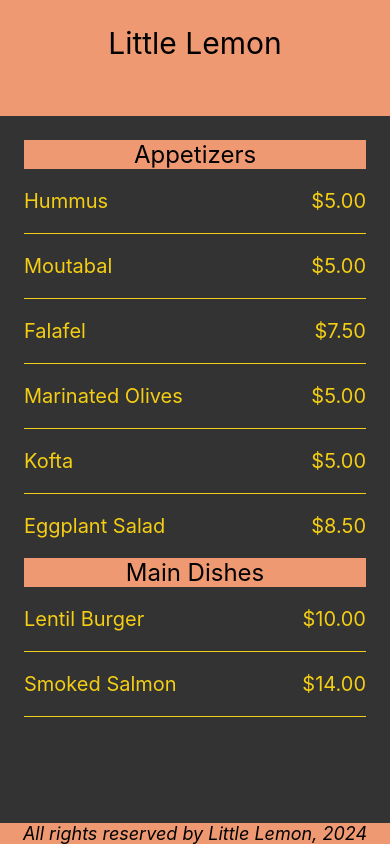
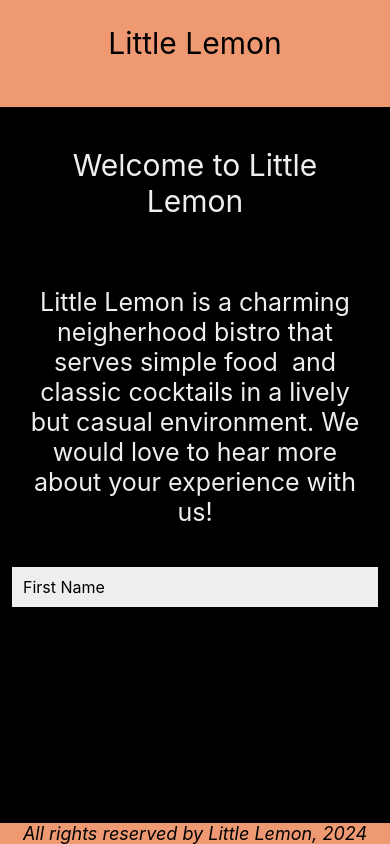
Before and after one commit to JanssensStijn/LittleLemon, a React Native app: screen / in a window 390 px wide. Built offline with nearby package versions, Linux system fonts and the light colour scheme.

Commit message:
TextInput

```diff
--- a/App.tsx
+++ b/App.tsx
@@ -3,6 +3,7 @@ import  {LittleLemonHeader } from './components/LittleLemonHeader';
 import { LittleLemonFooter } from './components/LittleLemonFooter';
 import { WelcomeScreen } from './components/WelcomeScreen';
 import { MenuItems } from './components/MenuItems';
+import { FeedbackForm } from './components/FeedbackForm';
 
 export default function App() {
   return (
@@ -10,8 +11,9 @@ export default function App() {
       <View
         style={styles.container}>
         <LittleLemonHeader />
-        {/*<WelcomeScreen />*/}
-        <MenuItems />
+        <WelcomeScreen />
+        {/*<MenuItems />*/}
+        {/*<FeedbackForm/>*/}
       </View>
       <View>
         <LittleLemonFooter />
--- /dev/null
+++ b/components/FeedbackForm.tsx
@@ -0,0 +1,80 @@
+import { useState } from "react";
+import { Button, ScrollView, Text, TextInput, StyleSheet } from "react-native";
+
+export const FeedbackForm = () => {
+    const [firstName, onChangeFirstName] = useState('');
+    const [lastName, onChangeLastName] = useState('');
+    const [message, onChangeMessage] = useState('');
+
+    return (
+        <ScrollView style={feedbackStyles.container}>
+            <Text style={feedbackStyles.headingSection}>
+                How was your visit to Little Lemon?
+            </Text>
+            <Text style={feedbackStyles.infoSection}>
+                Little Lemon is a charming neighborhood bistro that serves simple food
+                and classic cocktails in a lively but casual environment. We would love
+                to hear your experience with us!
+            </Text>
+            <TextInput
+                style={feedbackStyles.input}
+                value={firstName}
+                onChangeText={onChangeFirstName}
+            />
+            <TextInput
+                style={feedbackStyles.input}
+                value={lastName}
+                onChangeText={onChangeLastName}
+            />
+            <TextInput
+                style={feedbackStyles.messageInput}
+                value={message}
+                onChangeText={onChangeMessage}
+                multiline={true}
+            />
+            <Button
+                title="Submit"
+                onPress={() => alert('Feedback submitted!')}
+            />
+        </ScrollView>
+    );
+}
+
+const feedbackStyles = StyleSheet.create({
+    container: {
+        flex: 1,
+    },
+    input: {
+        height: 40,
+        margin: 12,
+        borderWidth: 1,
+        padding: 10,
+        fontSize: 16,
+        borderColor: 'EDEFEE',
+        backgroundColor: '#F4CE14',
+    },
+    messageInput: {
+        height: 100,
+        margin: 12,
+        borderWidth: 1,
+        padding: 10,
+        fontSize: 16,
+        backgroundColor: '#F4CE14',
+    },
+    infoSection: {
+        fontSize: 24,
+        padding: 20,
+        marginVertical: 8,
+        color: '#EDEFEE',
+        textAlign: 'center',
+        backgroundColor: '#495E57',
+    },
+    headingSection: {
+        fontSize: 28,
+        padding: 20,
+        marginVertical: 8,
+        color: '#EDEFEE',
+        textAlign: 'center',
+        backgroundColor: '#495E57',
+    },
+});
--- a/components/WelcomeScreen.tsx
+++ b/components/WelcomeScreen.tsx
@@ -1,6 +1,8 @@
-import { ScrollView, StyleSheet, Text, View } from "react-native";
+import { useState } from "react";
+import { ScrollView, StyleSheet, Text, TextInput, View } from "react-native";
 
 export const WelcomeScreen = () => {
+    const [firstName, onChangeFirstName] = useState('');
     return (
         <ScrollView
             indicatorStyle="white"
@@ -14,6 +16,13 @@ export const WelcomeScreen = () => {
                     Little Lemon is a charming neigherhood bistro that serves simple food  and classic cocktails
                     in a lively but casual environment. We would love to hear more about your experience with us!
                 </Text>
+                <TextInput
+                    style={welcomeStyles.input}
+                    placeholder="First Name"
+                    value={firstName}
+                    onChangeText={onChangeFirstName}
+                />
+
         </ScrollView>
     );
 };
@@ -21,19 +30,28 @@ export const WelcomeScreen = () => {
 const welcomeStyles = StyleSheet.create({
     container: {
         flex: 1,
+        backgroundColor: 'black',
     },
     headerText: {
         fontSize: 30,
         padding: 40,
-        color: 'EDEFEE',
+        color: '#EDEFEE',
         textAlign: 'center'
     },
     welcomeText: {
         fontSize: 25,
         padding: 20,
         marginVertical: 8,
-        color: 'EDEFEE',
+        color: '#EDEFEE',
         textAlign: 'center'
     },
-
+    input: {
+        height: 40,
+        margin: 12,
+        borderWidth: 1,
+        padding: 10,
+        fontSize: 16,
+        borderColor: '#EDEFEE',
+        backgroundColor: '#EDEFEE',
+    }
 });
```
